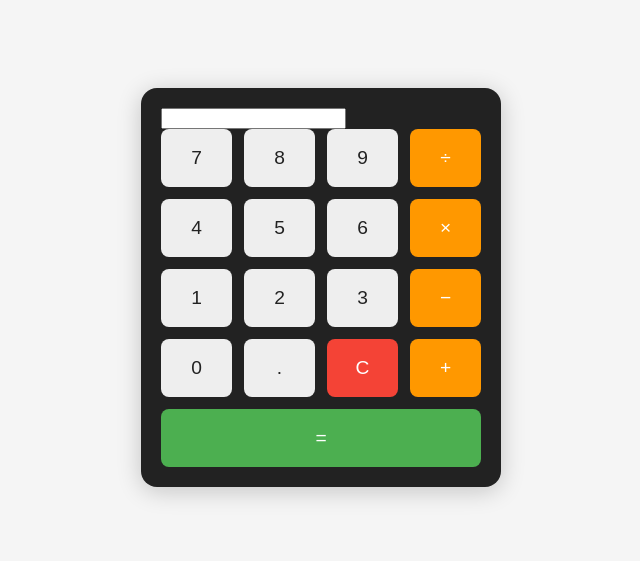
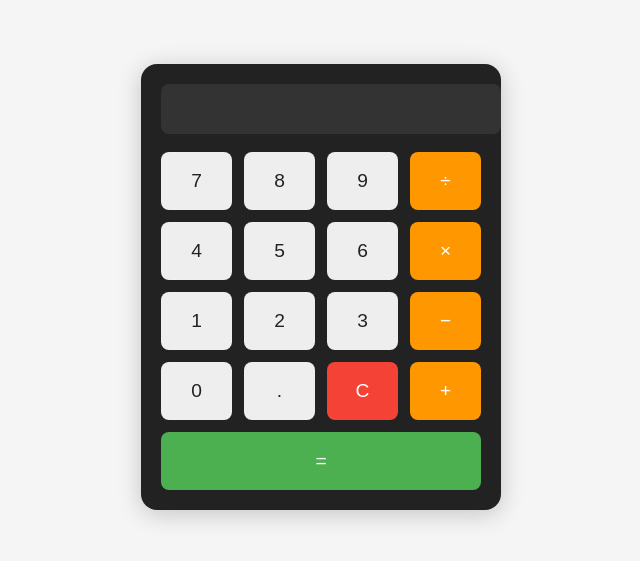
Before and after one commit to NandioWK/Kalkulator, a plain HTML site: page index.html in a window 1280 px wide. Shown: the part 121-682 px from the top of the page, without its empty margins (319-959 px from the left). Drawn offline with Linux system fonts and the light colour scheme.

Commit message:
Update style.css

```diff
--- a/style.css
+++ b/style.css
@@ -15,7 +15,7 @@ body {
     width: 320px;
 }
 
-.tampilan {
+.display {
     width: 100%;
     height: 50px;
     font-size: 2em;
@@ -75,4 +75,5 @@ body {
 
 #clear:active {
     background: #c62828;
+
 }
```
